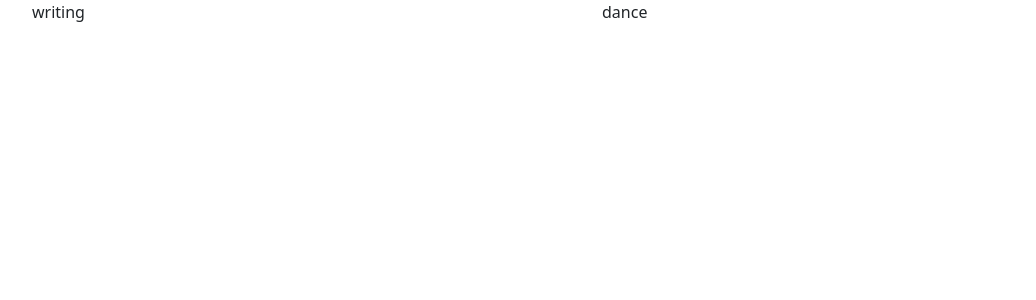
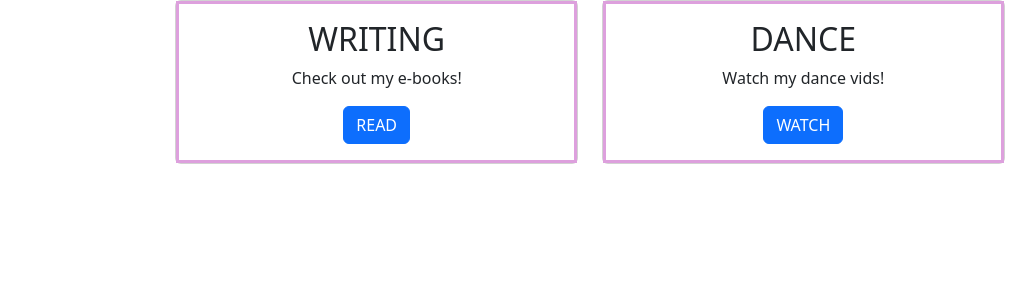
Before and after one commit to merwhite11/MerWhiteWebSite, a React app: page / in a window 1280 px wide. Shown: the top 300 px of the page, without its empty margins (50-1086 px from the left). Built offline with nearby package versions, Linux system fonts and the light colour scheme.

Commit message:
WeekOne: Renders 2 columns with cards

```diff
--- a/src/App.css
+++ b/src/App.css
@@ -1,11 +1,12 @@
-.header {
-    text-align: center;
+/* .container-fluid {
+    display: flex;
+    align-items: center;
+    justify-content: center;
+} */
+.card-body {
+    display: flex;
+    flex-direction: column;
+    align-items: center;
+    justify-content: center;
+    border: 3px solid plum
 }
-
-.rows {
-    justify-content: center;
-}
-
-.columns {
-    border: 2px green
-}
--- a/src/App.js
+++ b/src/App.js
@@ -1,17 +1,35 @@
 import React from 'react';
 import './App.css';
+import 'bootstrap/dist/css/bootstrap.min.css';
 
-import {Container, Row, Col} from 'react-bootstrap'
 class App extends React.Component {
  render() {
   return(
-    <div>
-        <Container>
-            <Row className="rows">
-                <Col className='columns'>writing</Col>
-                <Col className='columns'>dance</Col>
-            </Row>
-        </Container>
+    <div className ="container-fluid">
+        <div className="row justify-content-center">
+
+        {/* first column */}
+        <div className="col-md-4">
+          <div className="card">
+            <div className="card-body">
+              <h2 className="card-title">WRITING</h2>
+              <p className="card-text">Check out my e-books!</p>
+              <a href='#' class="btn btn-primary">READ</a>
+            </div>
+          </div>
+        </div>
+
+        {/* second column */}
+        <div className="col-md-4">
+          <div className="card">
+            <div className="card-body">
+            <h2 className="card-title">DANCE</h2>
+              <p className="card-text">Watch my dance vids!</p>
+              <a href='#' class="btn btn-primary">WATCH</a>
+            </div>
+          </div>
+        </div>
+        </div>
     </div>
   );
  }
--- a/src/index.js
+++ b/src/index.js
@@ -2,7 +2,7 @@ require('file-loader?name=[name].[ext]!./index.html')
 import {createRoot} from 'react-dom/client';
 import React from 'react';
 import App from './App';
-import 'bootstrap/dist/css/bootstrap.min.css';
+
 
 // const App = () => {
 //  return <h1>💠Welcome to Mer White's Web Site!💠</h1>;
```
